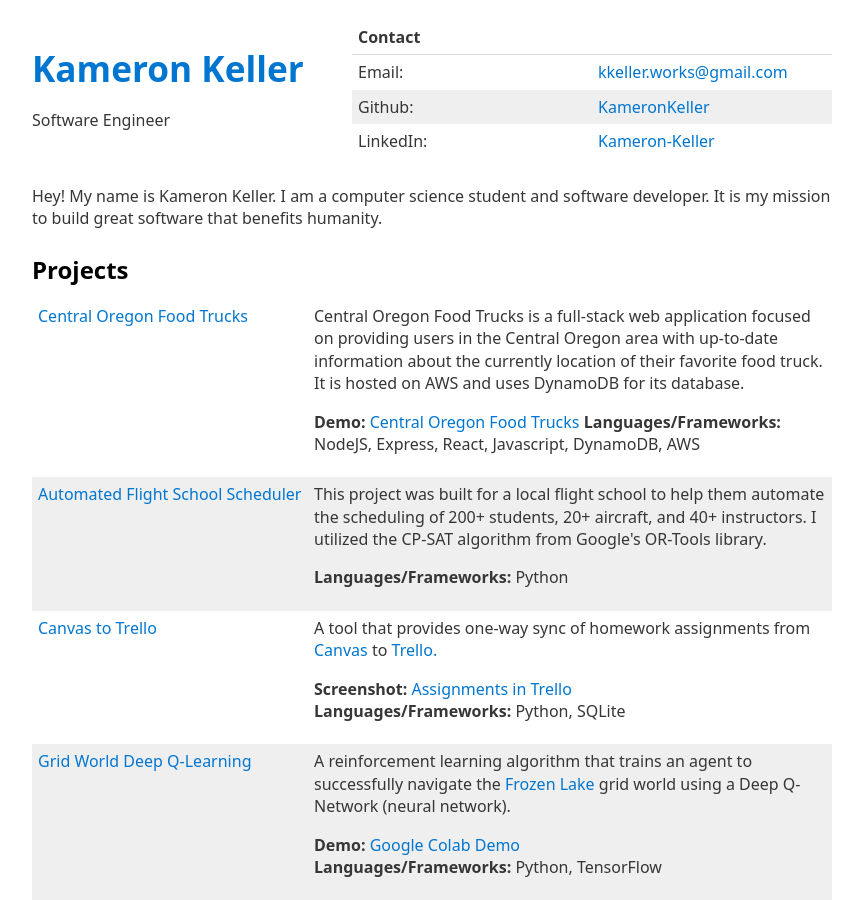
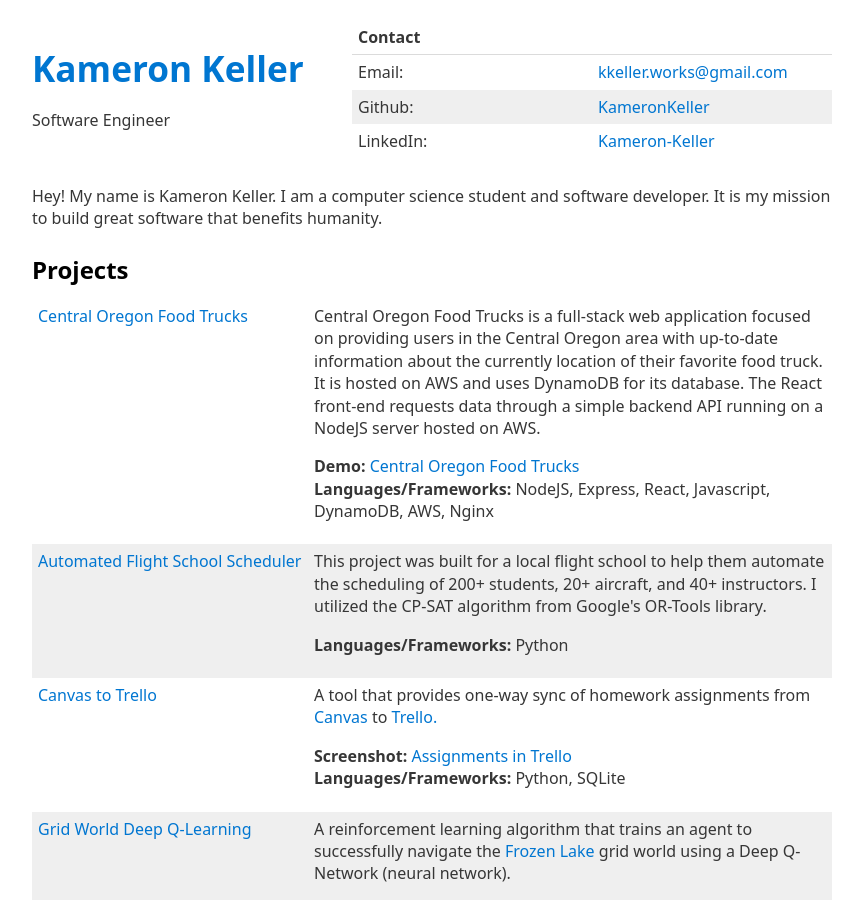
Before and after one commit to KameronKeller/kameronkeller.github.io, a Jekyll site: the page built from index.html, in a window 1280 px wide and 900 px high. Shown: the whole window, without its empty margins (208-1071 px from the left). Built offline with Jekyll 4.4.1, drawn with Linux system fonts in a browser that asks for light colours.

Commit message:
Adds line break and additional info

```diff
--- a/index.html
+++ b/index.html
@@ -44,10 +44,11 @@ title: "Portfolio"
   <tr>
     <td class="project-name"><a href="https://github.com/KameronKeller/central-oregon-food-trucks">Central Oregon Food Trucks</a></td>
     <td>
-      Central Oregon Food Trucks is a full-stack web application focused on providing users in the Central Oregon area with up-to-date information about the currently location of their favorite food truck. It is hosted on AWS and uses DynamoDB for its database.
+      Central Oregon Food Trucks is a full-stack web application focused on providing users in the Central Oregon area with up-to-date information about the currently location of their favorite food truck. It is hosted on AWS and uses DynamoDB for its database. The React front-end requests data through a simple backend API running on a NodeJS server hosted on AWS.
       <p>
         <b>Demo: </b><a href="http://54.185.54.214/">Central Oregon Food Trucks</a>
-        <b>Languages/Frameworks: </b>NodeJS, Express, React, Javascript, DynamoDB, AWS
+        <br>
+        <b>Languages/Frameworks: </b>NodeJS, Express, React, Javascript, DynamoDB, AWS, Nginx
       </p>
     </td>
   </tr>
```
